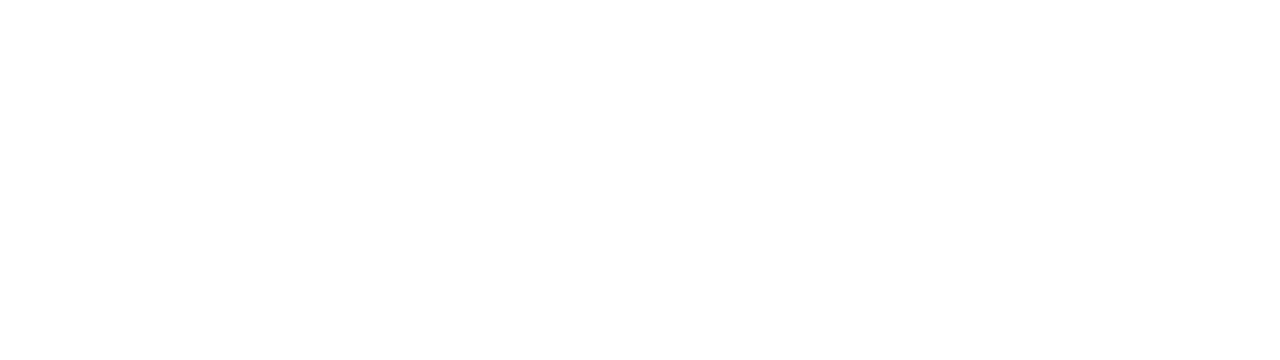
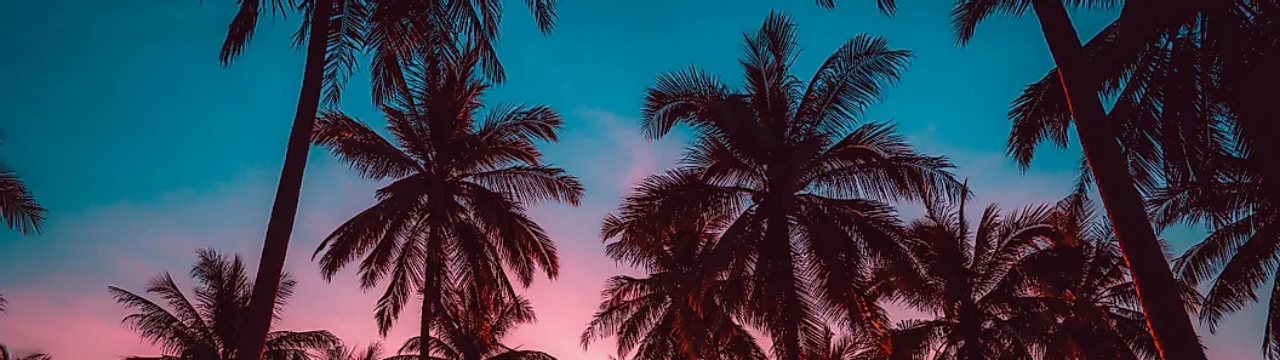
Before and after one commit to DollyHalo/dolly_test_site, a plain HTML site: page index.html in a window 1280 px wide. Shown: the top 360 px of the page. Drawn offline with Linux system fonts and the light colour scheme.

Commit message:
fixed picture

```diff
--- a/css/main.css
+++ b/css/main.css
@@ -12,7 +12,7 @@ body {
 
   .site-wrapper {
     min-height: 100vh;
-    background-image: url(../img/palm-trees-on-white-beach.jpg);
+    background-image: url(../img/shutterstock-497360188.webp);
     background-repeat: no-repeat;
     background-size: cover;
     display: flex;
```
Also changed, not shown: img/shutterstock-497360188.webp (added).
